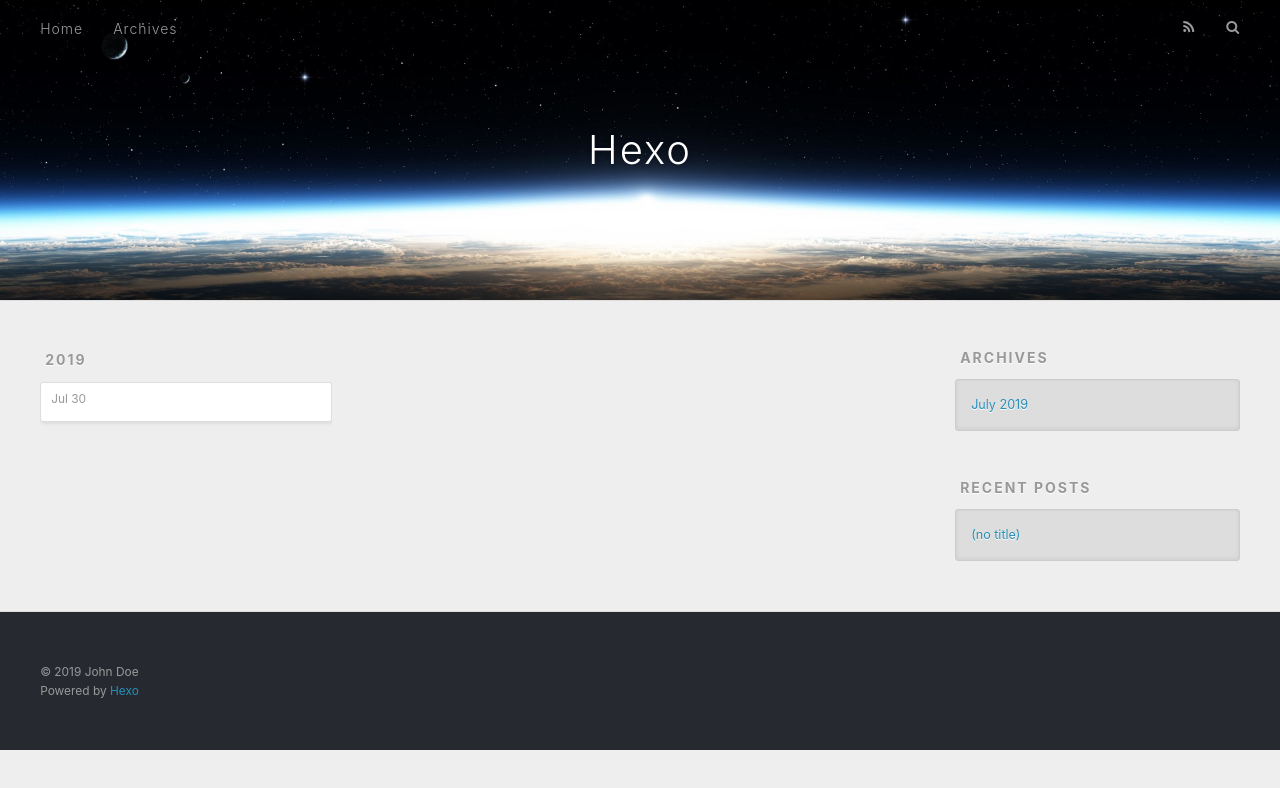
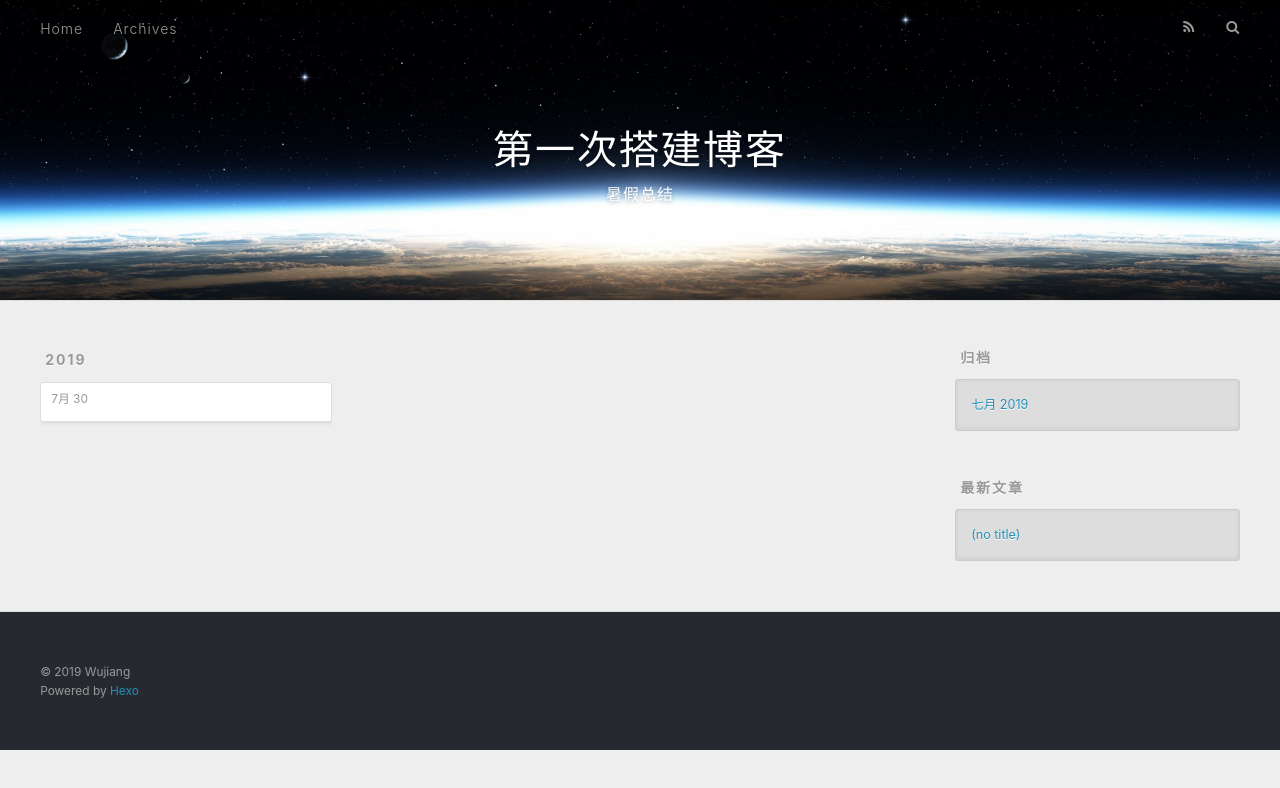
Before and after one commit to Dream-Theaters/Dream-Theaters.github.io, a plain HTML site: page archives/index.html in a window 1280 px wide. Drawn offline with nearby package versions, Linux system fonts and the light colour scheme.

Commit message:
Site updated: 2019-07-30 13:53:52

```diff
--- a/archives/index.html
+++ b/archives/index.html
@@ -5,17 +5,21 @@
 
 
 
-  <title>Archives | Hexo</title>
+  <title>归档 | 第一次搭建博客</title>
   <meta name="viewport" content="width=device-width, initial-scale=1, maximum-scale=1">
-  <meta property="og:type" content="website">
-<meta property="og:title" content="Hexo">
-<meta property="og:url" content="http://yoursite.com/archives/index.html">
-<meta property="og:site_name" content="Hexo">
-<meta property="og:locale" content="default">
+  <meta name="description" content="learning">
+<meta name="keywords" content="learn">
+<meta property="og:type" content="website">
+<meta property="og:title" content="第一次搭建博客">
+<meta property="og:url" content="http://dream-theater.top/archives/index.html">
+<meta property="og:site_name" content="第一次搭建博客">
+<meta property="og:description" content="learning">
+<meta property="og:locale" content="zh-CN">
 <meta name="twitter:card" content="summary">
-<meta name="twitter:title" content="Hexo">
+<meta name="twitter:title" content="第一次搭建博客">
+<meta name="twitter:description" content="learning">
 
-    <link rel="alternate" href="/atom.xml" title="Hexo" type="application/atom+xml">
+    <link rel="alternate" href="/atom.xml" title="第一次搭建博客" type="application/atom+xml">
 
 
     <link rel="icon" href="/favicon.png">
@@ -34,8 +38,12 @@
   <div id="header-outer" class="outer">
     <div id="header-title" class="inner">
       <h1 id="logo-wrap">
-        <a href="/" id="logo">Hexo</a>
+        <a href="/" id="logo">第一次搭建博客</a>
       </h1>
+
+        <h2 id="subtitle-wrap">
+          <a href="/" id="subtitle">暑假总结</a>
+        </h2>
 
     </div>
     <div id="header-inner" class="inner">
@@ -51,10 +59,10 @@
 
           <a id="nav-rss-link" class="nav-icon" href="/atom.xml" title="RSS Feed"></a>
 
-        <a id="nav-search-btn" class="nav-icon" title="Search"></a>
+        <a id="nav-search-btn" class="nav-icon" title="搜索"></a>
       </nav>
       <div id="search-form-wrap">
-        <form action="//google.com/search" method="get" accept-charset="UTF-8" class="search-form"><input type="search" name="q" class="search-form-input" placeholder="Search"><button type="submit" class="search-form-submit">&#xF002;</button><input type="hidden" name="sitesearch" value="http://yoursite.com"></form>
+        <form action="//google.com/search" method="get" accept-charset="UTF-8" class="search-form"><input type="search" name="q" class="search-form-input" placeholder="Search"><button type="submit" class="search-form-submit">&#xF002;</button><input type="hidden" name="sitesearch" value="http://dream-theater.top"></form>
       </div>
     </div>
   </div>
@@ -77,7 +85,7 @@
   <div class="archive-article-inner">
     <header class="archive-article-header">
       <a href="/2019/07/30/暑假第一次总结/" class="archive-article-date">
-  <time datetime="2019-07-30T05:39:35.842Z" itemprop="datePublished">Jul 30</time>
+  <time datetime="2019-07-30T05:39:35.842Z" itemprop="datePublished">7月 30</time>
 </a>
 
     </header>
@@ -103,9 +111,9 @@
 
 
   <div class="widget-wrap">
-    <h3 class="widget-title">Archives</h3>
+    <h3 class="widget-title">归档</h3>
     <div class="widget">
-      <ul class="archive-list"><li class="archive-list-item"><a class="archive-list-link" href="/archives/2019/07/">July 2019</a></li></ul>
+      <ul class="archive-list"><li class="archive-list-item"><a class="archive-list-link" href="/archives/2019/07/">七月 2019</a></li></ul>
     </div>
   </div>
 
@@ -113,7 +121,7 @@
 
 
   <div class="widget-wrap">
-    <h3 class="widget-title">Recent Posts</h3>
+    <h3 class="widget-title">最新文章</h3>
     <div class="widget">
       <ul>
 
@@ -133,7 +141,7 @@
 
   <div class="outer">
     <div id="footer-info" class="inner">
-      &copy; 2019 John Doe<br>
+      &copy; 2019 Wujiang<br>
       Powered by <a href="http://hexo.io/" target="_blank">Hexo</a>
     </div>
   </div>
```
Also changed, not shown: 2019/07/30/暑假第一次总结/index.html (+20 -15 lines), archives/2019/07/index.html (+24 -16 lines), archives/2019/index.html (+24 -16 lines), index.html (+24 -16 lines).
